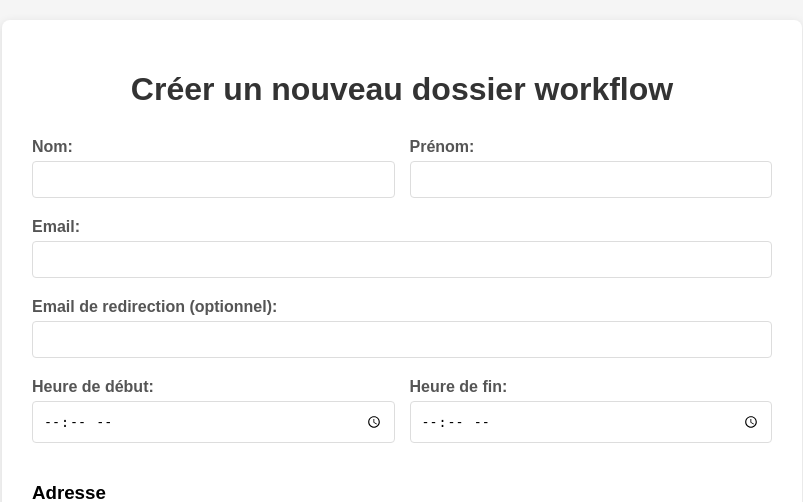
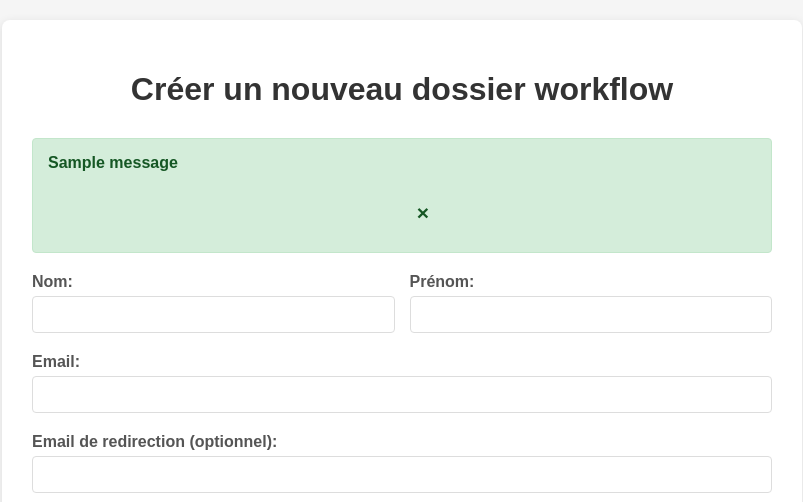
Before and after one commit to lhomangroup/projectimmo, a Django app: page /workflow in a window 1280 px wide. Shown: the top 502 px of the page, without its empty margins (238-1041 px from the left). Run offline with Django 4.2, Linux system fonts and the light colour scheme; a user stored in the database is signed in; tables that the repository leaves empty hold one stand-in row (values such as "Sample post"); one stand-in notice (Sample message) is shown; parts of the project's set-up code (start-up, migrations or seed data) failed here and were passed over.

Commit message:
Assistant checkpoint: Corriger l'affichage des messages de succès
Assistant generated file changes:
- workflow/views.py: Corriger la redirection et s'assurer que les messages s'affichent
- templates/workflow/workflow.html: Améliorer l'affichage des messages et corriger le JavaScript, Corriger le JavaScript pour la fermeture des alertes

---

User prompt:

le message succes ne s'affiche pas

Replit-Commit-Author: Assistant
Replit-Commit-Session-Id: beb70737-b727-469e-8f33-69fd913e9a31

```diff
--- a/templates/workflow/workflow.html
+++ b/templates/workflow/workflow.html
@@ -155,9 +155,9 @@
 
         {% if messages %}
             {% for message in messages %}
-                <div class="alert alert-{% if message.tags == 'error' %}danger{% else %}{{ message.tags }}{% endif %} alert-dismissible" role="alert">
-                    {{ message }}
-                    <button type="button" class="close" aria-label="Close">
+                <div class="alert alert-{% if message.tags == 'error' %}danger{% else %}{{ message.tags }}{% endif %} alert-dismissible fade show" role="alert">
+                    <strong>{{ message }}</strong>
+                    <button type="button" class="close" data-dismiss="alert" aria-label="Close">
                         <span aria-hidden="true">&times;</span>
                     </button>
                 </div>
@@ -262,13 +262,17 @@
                 });
             });
 
-            // Auto-fermeture après 5 secondes
+            // Auto-fermeture après 8 secondes
             setTimeout(function() {
                 const alerts = document.querySelectorAll('.alert');
                 alerts.forEach(function(alert) {
-                    alert.style.display = 'none';
+                    alert.style.opacity = '0';
+                    alert.style.transition = 'opacity 0.5s';
+                    setTimeout(function() {
+                        alert.style.display = 'none';
+                    }, 500);
                 });
-            }, 5000);
+            }, 8000);
         });
     </script>
 </body>
--- a/workflow/views.py
+++ b/workflow/views.py
@@ -94,14 +94,15 @@ def workflow(request):
                 email.send(fail_silently=False)
 
                 # Message de succès après envoi réussi de l'email
-                messages.success(request, f'Dossier workflow créé avec succès pour {f_name} {s_name}. Un email de notification a été envoyé.')
+                messages.success(request, f'✅ Dossier workflow créé avec succès pour {f_name} {s_name}. Un email de notification a été envoyé à l\'administrateur.')
                 print(f"Email envoyé avec succès pour {f_name} {s_name}")
 
             except Exception as e:
                 # Message d'erreur si l'envoi d'email échoue
-                messages.error(request, f'Dossier workflow créé pour {f_name} {s_name}, mais l\'envoi d\'email a échoué: {str(e)}')
+                messages.error(request, f'❌ Dossier workflow créé pour {f_name} {s_name}, mais l\'envoi d\'email a échoué: {str(e)}')
                 print(f"Erreur envoi email: {str(e)}")
 
+            # Redirection avec message dans la session
             return redirect('workflow')
     context = {'form': form}
     return render(request, 'workflow/workflow.html', context)
```
